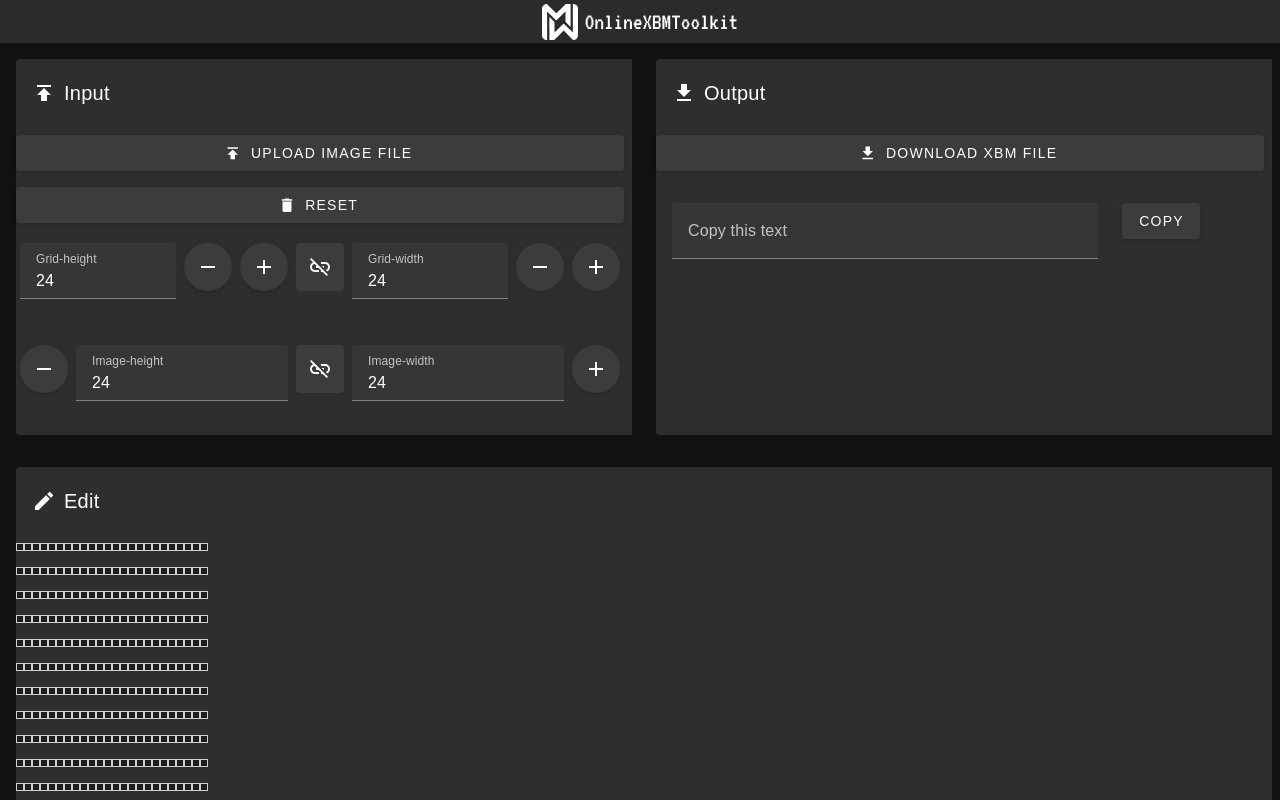
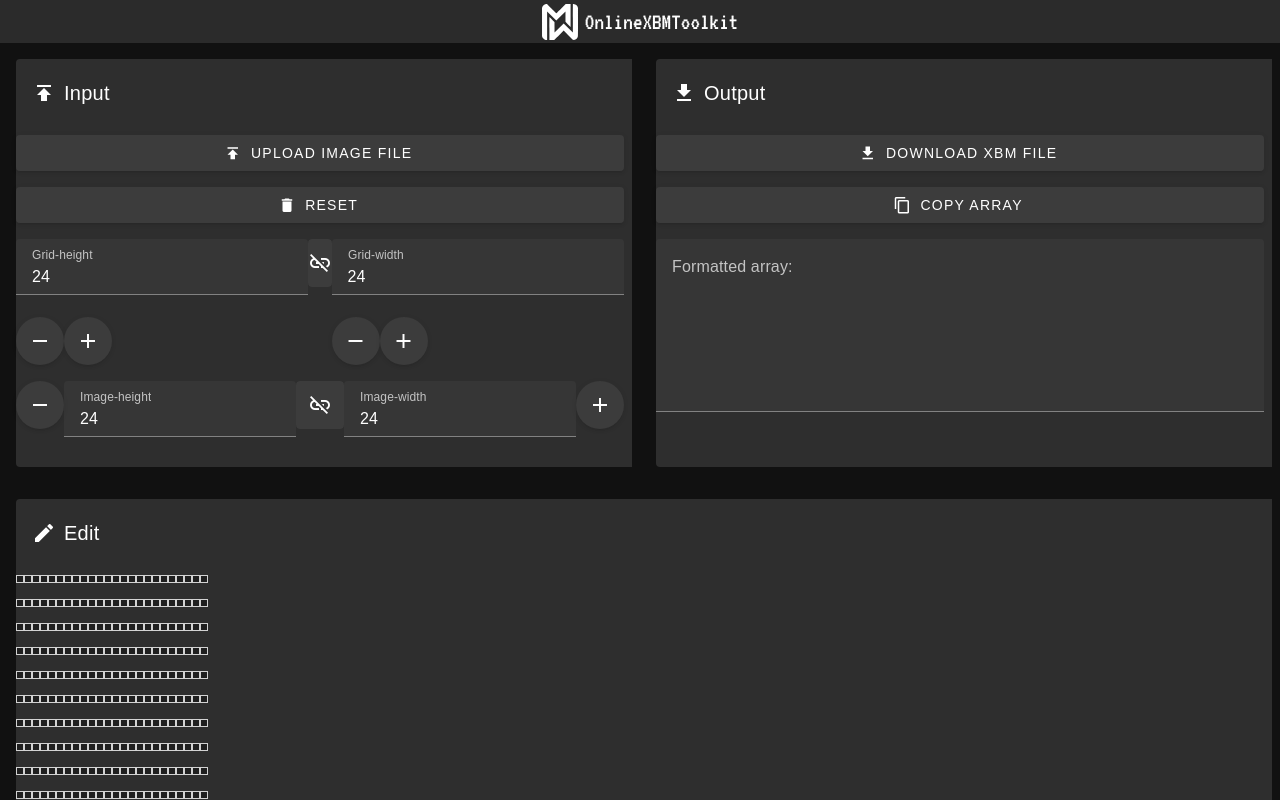
Before and after one commit to miwied/OnlineXBMToolkit, a Vue app in the folder OnlineXBMToolkit/: page / in a window 1280 px wide. Shown: the top 800 px of the page. Built offline with nearby package versions, Linux system fonts and the light colour scheme.

Commit message:
working on ui

```diff
--- a/OnlineXBMToolkit/src/views/HomeView.vue
+++ b/OnlineXBMToolkit/src/views/HomeView.vue
@@ -8,15 +8,23 @@
                 <v-btn @click="reset" prepend-icon="mdi-delete"> Reset </v-btn>
 
                 <div class="size-inputs">
+                    <div class="size-input">
                         <v-text-field label="Grid-height" placeholder="Size" v-model="gridHeight"></v-text-field>
+                        <div>
                             <v-btn @click="scaleGridDown" icon="mdi-minus"></v-btn>
                             <v-btn @click="scaleGridUp" icon="mdi-plus"></v-btn>
+                        </div>
+                    </div>
                     <v-btn-toggle>
                         <v-btn @click="x" icon="mdi-link-off"></v-btn>
                     </v-btn-toggle>
+                    <div class="size-input">
                         <v-text-field label="Grid-width" placeholder="Size" v-model="gridWidth"></v-text-field>
+                        <div>
                             <v-btn @click="scaleGridDown" icon="mdi-minus"></v-btn>
                             <v-btn @click="scaleGridUp" icon="mdi-plus"></v-btn>
+                        </div>
+                    </div>
                 </div>
                 <div class="size-inputs">
                     <v-btn @click="scaleImageDown" icon="mdi-minus"></v-btn>
@@ -29,21 +37,11 @@
                 </div>
             </v-card>
 
-
             <v-card prepend-icon="mdi-download" title="Output" class="card-container" variant="tonal">
                 <v-btn @click="handleDownload" prepend-icon="mdi-download"> Download xbm file </v-btn>
-                <v-container>
-                    <v-row>
-                        <v-col cols="12" sm="9">
-                            <v-text-field v-model="text" label="Copy this text" readonly></v-text-field>
-                        </v-col>
-                        <v-col cols="12" sm="3">
-                            <v-btn @click="copyText">
-                                Copy
-                            </v-btn>
-                        </v-col>
-                    </v-row>
-                </v-container>
+                <v-btn @click="copyText" prepend-icon="mdi-content-copy"> Copy array </v-btn>
+                <!-- <v-text-field title="Input" class="ma-0 pa-0" v-model="text"></v-text-field> -->
+                <v-textarea class="pa-0" label="Formatted array:"></v-textarea>
             </v-card>
         </div>
     </div>
@@ -196,11 +194,16 @@ export default {
 
 .size-inputs {
     display: flex;
-    justify-content: space-between;
+    justify-content: center;
 }
 
-.size-inputs>* {
-    margin: 0.25rem;
+.size-inputs>* {}
+
+.size-input {
+    display: flex;
+    flex-direction: column;
+    width: 100%;
+    justify-content: center;
 }
 
 
```
Lines whose indentation alone changed are shown as unchanged.
